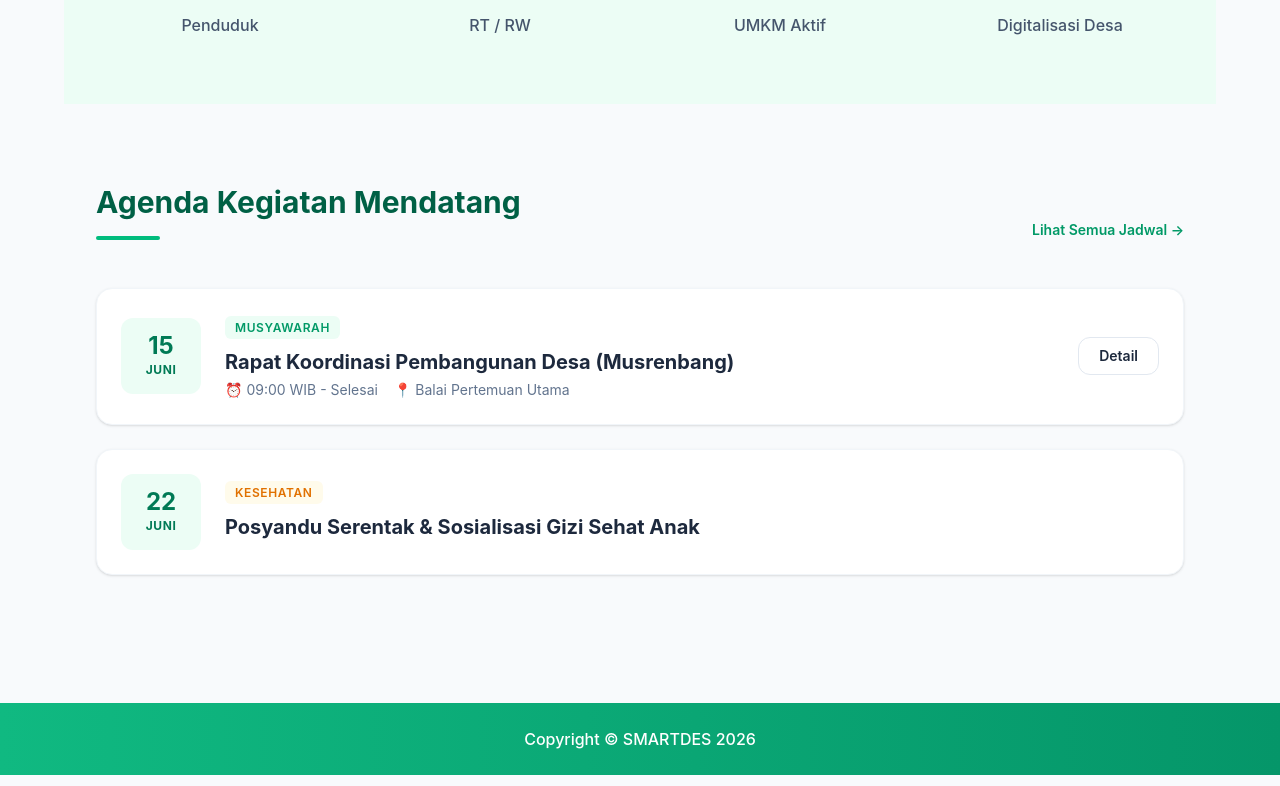
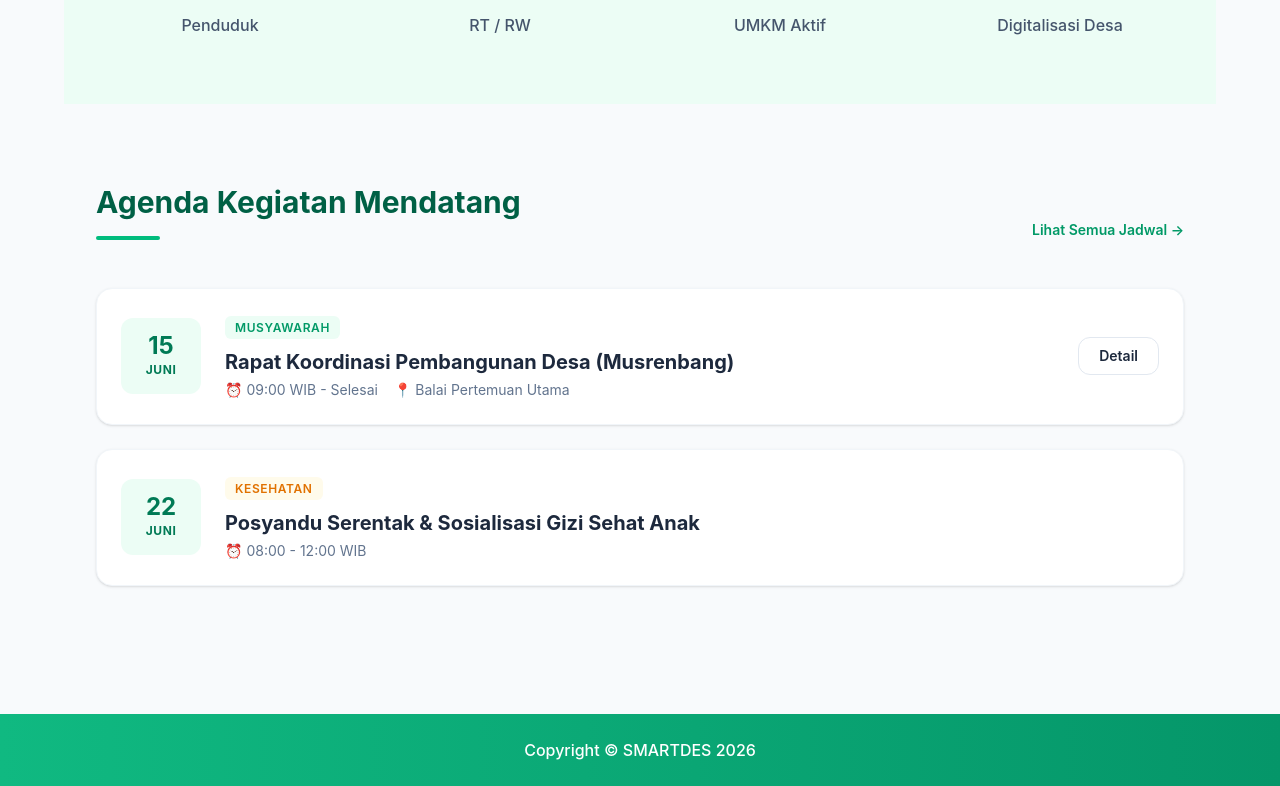
Before and after one commit to muhammadarlianoscar-uti/TA-WEB-24-SEMBADE, a Next.js app in the folder my-app/: page /home in a window 1280 px wide. Shown: the part 2630-3416 px from the top of the page. Built offline with nearby package versions, Linux system fonts and the light colour scheme.

Commit message:
menambahkan jam

```diff
--- a/my-app/app/home/page.tsx
+++ b/my-app/app/home/page.tsx
@@ -294,6 +294,7 @@ export default function Home() {
               <span className="text-xs font-semibold uppercase tracking-wider text-amber-600 bg-amber-50 px-2.5 py-1 rounded-md">Kesehatan</span>
               <h3 className="text-xl font-bold text-slate-800 mt-2 mb-1">Posyandu Serentak & Sosialisasi Gizi Sehat Anak</h3>
               <p className="text-slate-500 text-sm flex items-center gap-4">
+                <span>⏰ 08:00 - 12:00 WIB</span>
 
               </p>
             </div>
```
